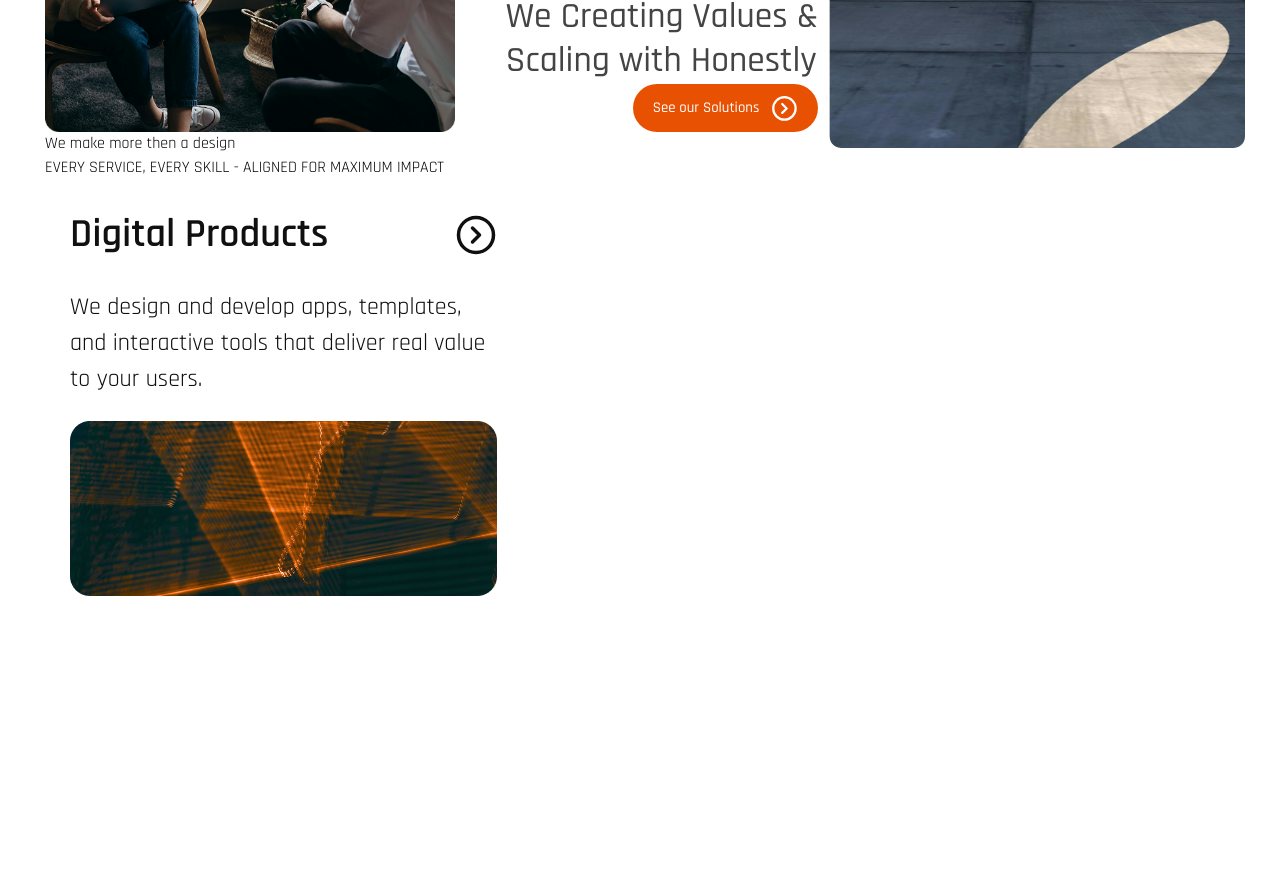
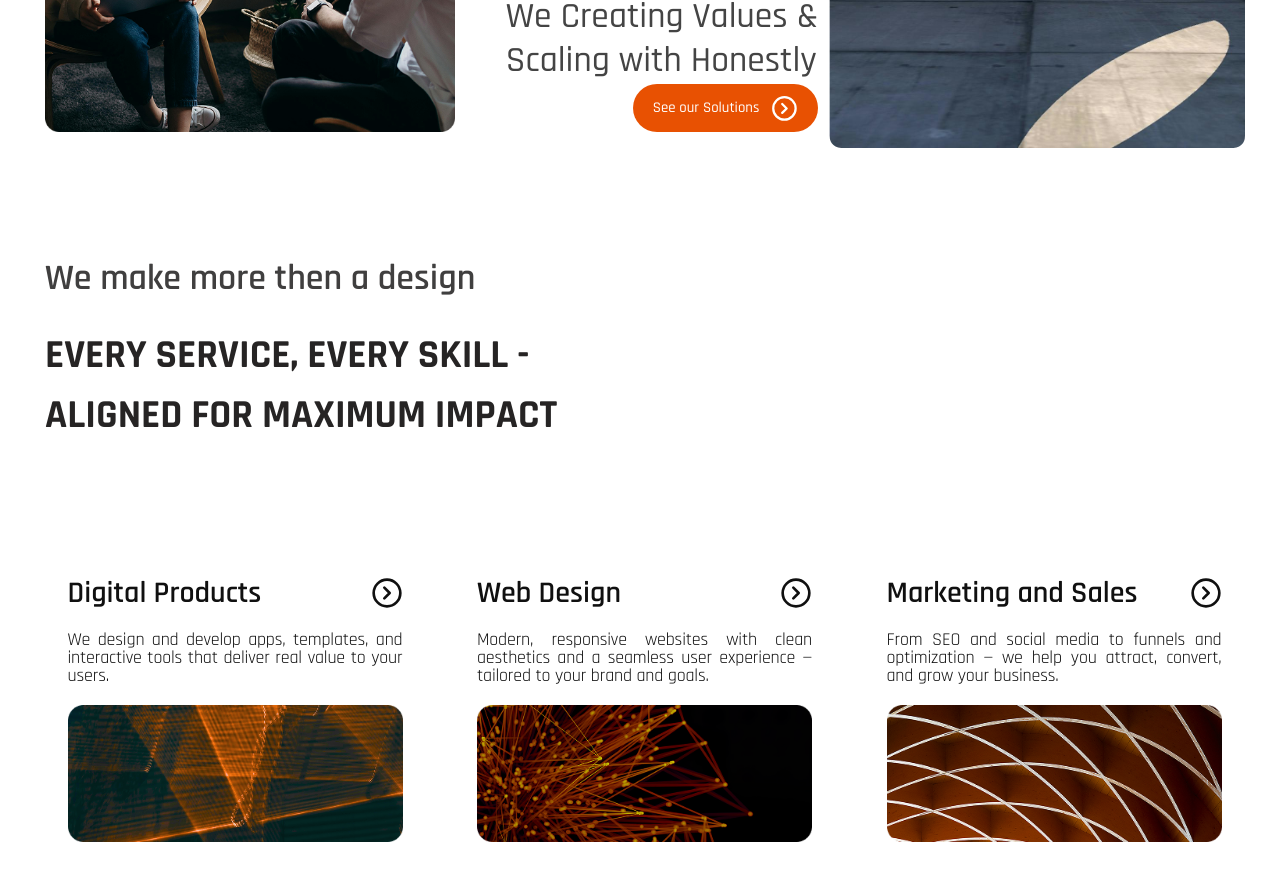
Before and after one commit to cristianccgg/sincere-studio, a React (Vite) app: page / in a window 1280 px wide. Shown: the part 580-1460 px from the top of the page. Before the commit the page ends 1176 px from the top, so only its background shows below. Built offline with nearby package versions, Linux system fonts and the light colour scheme.

Commit message:
Update Landing.jsx

```diff
--- a/src/components/pages/Landing.jsx
+++ b/src/components/pages/Landing.jsx
@@ -1,9 +1,56 @@
-import React from "react";
+import React, { useState, useEffect } from "react";
 import Button from "../common/Button";
 import { motion } from "framer-motion";
 import { CircleChevronRight } from "lucide-react";
 
+// Card sizes per breakpoint
+const cardSizes = {
+  "2xl": {
+    container: { width: 480, height: 455 },
+    card: { width: 477, height: 415, padding: 24, gap: 24 },
+    hover: { width: 480, height: 455, padding: 40, gap: 28 },
+  },
+  xl: {
+    container: { width: 380, height: 400 },
+    card: { width: 377, height: 365, padding: 20, gap: 20 },
+    hover: { width: 380, height: 400, padding: 32, gap: 24 },
+  },
+  lg: {
+    container: { width: 290, height: 340 },
+    card: { width: 287, height: 310, padding: 16, gap: 16 },
+    hover: { width: 290, height: 340, padding: 24, gap: 20 },
+  },
+};
+
+const useBreakpoint = () => {
+  const [breakpoint, setBreakpoint] = useState("mobile");
+
+  useEffect(() => {
+    const updateBreakpoint = () => {
+      const width = window.innerWidth;
+      if (width >= 1535) {
+        setBreakpoint("2xl");
+      } else if (width >= 1280) {
+        setBreakpoint("xl");
+      } else if (width >= 1024) {
+        setBreakpoint("lg");
+      } else {
+        setBreakpoint("mobile");
+      }
+    };
+
+    updateBreakpoint();
+    window.addEventListener("resize", updateBreakpoint);
+    return () => window.removeEventListener("resize", updateBreakpoint);
+  }, []);
+
+  return breakpoint;
+};
+
 const Landing = () => {
+  const breakpoint = useBreakpoint();
+  const sizes = cardSizes[breakpoint] || null;
+
   return (
     <div>
       <section className="w-full mt-4">
@@ -145,7 +192,7 @@ const Landing = () => {
           <img
             src="/images/landing/hero1.png"
             alt="hero-img1"
-            className="lg:max-w-143.5"
+            className="md:max-w-143.5"
           />
           <div className="max-w-107">
             <h2 className="font-medium text-[#444444] text-[42px]">
@@ -197,23 +244,40 @@ const Landing = () => {
         <div></div>
       </section>
 
-      <section>
-        <h3>We make more then a design</h3>
-        <h2>EVERY SERVICE, EVERY SKILL - ALIGNED FOR MAXIMUM IMPACT</h2>
+      <section className="mt-30">
+        <h3 className="text-[36px] font-semibold text-[#403F3F] ">
+          We make more then a design
+        </h3>
+        <h2 className="text-[40px] font-bold text-[#262424] mt-5 mb-22.5">
+          EVERY SERVICE, EVERY SKILL - <br />
+          ALIGNED FOR MAXIMUM IMPACT
+        </h2>
+        <div className="flex flex-col lg:flex-row 2xl:gap-6 xl:gap-4 lg:gap-3 gap-15 items-center justify-between">
+          {sizes ? (
+            <>
+              <div
+                style={{
+                  width: sizes.container.width,
+                  height: sizes.container.height,
+                  display: "flex",
+                  alignItems: "center",
+                  justifyContent: "center",
+                }}
+              >
                 <motion.div
                   className="cursor-pointer flex flex-col rounded-[20px] border border-transparent"
                   style={{
-            width: 477,
-            height: 415,
-            padding: 24,
-            gap: 24,
+                    width: sizes.card.width,
+                    height: sizes.card.height,
+                    padding: sizes.card.padding,
+                    gap: sizes.card.gap,
                     boxShadow: "none",
                   }}
                   whileHover={{
-            width: 480,
-            height: 455,
-            padding: 40,
-            gap: 28,
+                    width: sizes.hover.width,
+                    height: sizes.hover.height,
+                    padding: sizes.hover.padding,
+                    gap: sizes.hover.gap,
                     borderColor: "#FBFBFB",
                     borderWidth: 1,
                     boxShadow: "0px 0px 6.3px 0px rgba(0,0,0,0.4)",
@@ -226,15 +290,170 @@ const Landing = () => {
                   }}
                 >
                   <div className="flex items-center justify-between text-[#101010]">
-            <h3 className="text-[40px] font-semibold">Digital Products</h3>
-            <CircleChevronRight size={42} />
+                    <h3 className="2xl:text-[40px] xl:text-3xl lg:text-xl font-semibold">
+                      Digital Products
+                    </h3>
+                    <CircleChevronRight className="w-6 h-6 xl:w-8 xl:h-8 2xl:w-[42px] 2xl:h-[42px]" />
                   </div>
-          <p className="text-[24px] leading-[-1%px] text-[#101010]">
-            We design and develop apps, templates, and interactive tools that
-            deliver real value to your users.
+                  <p className="font-rajdhani font-normal 2xl:text-[24px] xl:text-lg lg:text-sm leading-[100%] tracking-[-0.01em] text-justify text-[#101010]">
+                    We design and develop apps, templates, and interactive tools
+                    that deliver real value to your users.
                   </p>
-          <img src="/images/landing/we make more/digital-products.png" alt="" />
+                  <img
+                    src="/images/landing/we make more/digital-products.png"
+                    alt="digital-products-img"
+                  />
                 </motion.div>
+              </div>
+              <div
+                style={{
+                  width: sizes.container.width,
+                  height: sizes.container.height,
+                  display: "flex",
+                  alignItems: "center",
+                  justifyContent: "center",
+                }}
+              >
+                <motion.div
+                  className="cursor-pointer flex flex-col rounded-[20px] border border-transparent"
+                  style={{
+                    width: sizes.card.width,
+                    height: sizes.card.height,
+                    padding: sizes.card.padding,
+                    gap: sizes.card.gap,
+                    boxShadow: "none",
+                  }}
+                  whileHover={{
+                    width: sizes.hover.width,
+                    height: sizes.hover.height,
+                    padding: sizes.hover.padding,
+                    gap: sizes.hover.gap,
+                    borderColor: "#FBFBFB",
+                    borderWidth: 1,
+                    boxShadow: "0px 0px 6.3px 0px rgba(0,0,0,0.4)",
+                  }}
+                  transition={{
+                    type: "spring",
+                    mass: 1,
+                    stiffness: 300,
+                    damping: 20,
+                  }}
+                >
+                  <div className="flex items-center justify-between text-[#101010]">
+                    <h3 className="2xl:text-[40px] xl:text-3xl lg:text-xl font-semibold">
+                      Web Design
+                    </h3>
+                    <CircleChevronRight className="w-6 h-6 xl:w-8 xl:h-8 2xl:w-[42px] 2xl:h-[42px]" />
+                  </div>
+                  <p className="font-rajdhani font-normal 2xl:text-[24px] xl:text-lg lg:text-sm leading-[100%] tracking-[-0.01em] text-justify text-[#101010]">
+                    Modern, responsive websites with clean aesthetics and a
+                    seamless user experience — tailored to your brand and goals.
+                  </p>
+                  <img
+                    src="/images/landing/we make more/web-design.png"
+                    alt="Web-design-img"
+                  />
+                </motion.div>
+              </div>
+              <div
+                style={{
+                  width: sizes.container.width,
+                  height: sizes.container.height,
+                  display: "flex",
+                  alignItems: "center",
+                  justifyContent: "center",
+                }}
+              >
+                <motion.div
+                  className="cursor-pointer flex flex-col rounded-[20px] border border-transparent"
+                  style={{
+                    width: sizes.card.width,
+                    height: sizes.card.height,
+                    padding: sizes.card.padding,
+                    gap: sizes.card.gap,
+                    boxShadow: "none",
+                  }}
+                  whileHover={{
+                    width: sizes.hover.width,
+                    height: sizes.hover.height,
+                    padding: sizes.hover.padding,
+                    gap: sizes.hover.gap,
+                    borderColor: "#FBFBFB",
+                    borderWidth: 1,
+                    boxShadow: "0px 0px 6.3px 0px rgba(0,0,0,0.4)",
+                  }}
+                  transition={{
+                    type: "spring",
+                    mass: 1,
+                    stiffness: 300,
+                    damping: 20,
+                  }}
+                >
+                  <div className="flex items-center justify-between text-[#101010]">
+                    <h3 className="2xl:text-[40px] xl:text-3xl lg:text-xl font-semibold whitespace-nowrap">
+                      Marketing and Sales
+                    </h3>
+                    <CircleChevronRight className="w-6 h-6 xl:w-8 xl:h-8 2xl:w-[42px] 2xl:h-[42px]" />
+                  </div>
+                  <p className="font-rajdhani font-normal 2xl:text-[24px] xl:text-lg lg:text-sm leading-[100%] tracking-[-0.01em] text-justify text-[#101010]">
+                    From SEO and social media to funnels and optimization — we
+                    help you attract, convert, and grow your business.
+                  </p>
+                  <img
+                    src="/images/landing/we make more/marketing-sales.png"
+                    alt="Marketing-sales-img"
+                  />
+                </motion.div>
+              </div>
+            </>
+          ) : (
+            <>
+              {/* Mobile */}
+              <div className="w-full p-6 flex flex-col gap-6">
+                <div className="flex items-center justify-between text-[#101010]">
+                  <h3 className="text-2xl font-semibold">Digital Products</h3>
+                  <CircleChevronRight size={32} />
+                </div>
+                <p className="text-xl leading-[-1%px] text-[#101010]">
+                  We design and develop apps, templates, and interactive tools
+                  that deliver real value to your users.
+                </p>
+                <img
+                  src="/images/landing/we make more/digital-products.png"
+                  alt="digital-products-img"
+                />
+              </div>
+              <div className="w-full p-6 flex flex-col gap-6">
+                <div className="flex items-center justify-between text-[#101010]">
+                  <h3 className="text-2xl font-semibold">Web Design</h3>
+                  <CircleChevronRight size={32} />
+                </div>
+                <p className="text-xl leading-[-1%px] text-[#101010]">
+                  Modern, responsive websites with clean aesthetics and a
+                  seamless user experience — tailored to your brand and goals.
+                </p>
+                <img
+                  src="/images/landing/we make more/web-design.png"
+                  alt="Web-design-img"
+                />
+              </div>
+              <div className="w-full p-6 flex flex-col gap-6">
+                <div className="flex items-center justify-between text-[#101010]">
+                  <h3 className="text-2xl font-semibold">Marketing and Sales</h3>
+                  <CircleChevronRight size={32} />
+                </div>
+                <p className="text-xl leading-[-1%px] text-[#101010]">
+                  From SEO and social media to funnels and optimization — we
+                  help you attract, convert, and grow your business.
+                </p>
+                <img
+                  src="/images/landing/we make more/marketing-sales.png"
+                  alt="Marketing-sales-img"
+                />
+              </div>
+            </>
+          )}
+        </div>
       </section>
     </div>
   );
```
Lines whose indentation alone changed are shown as unchanged.
